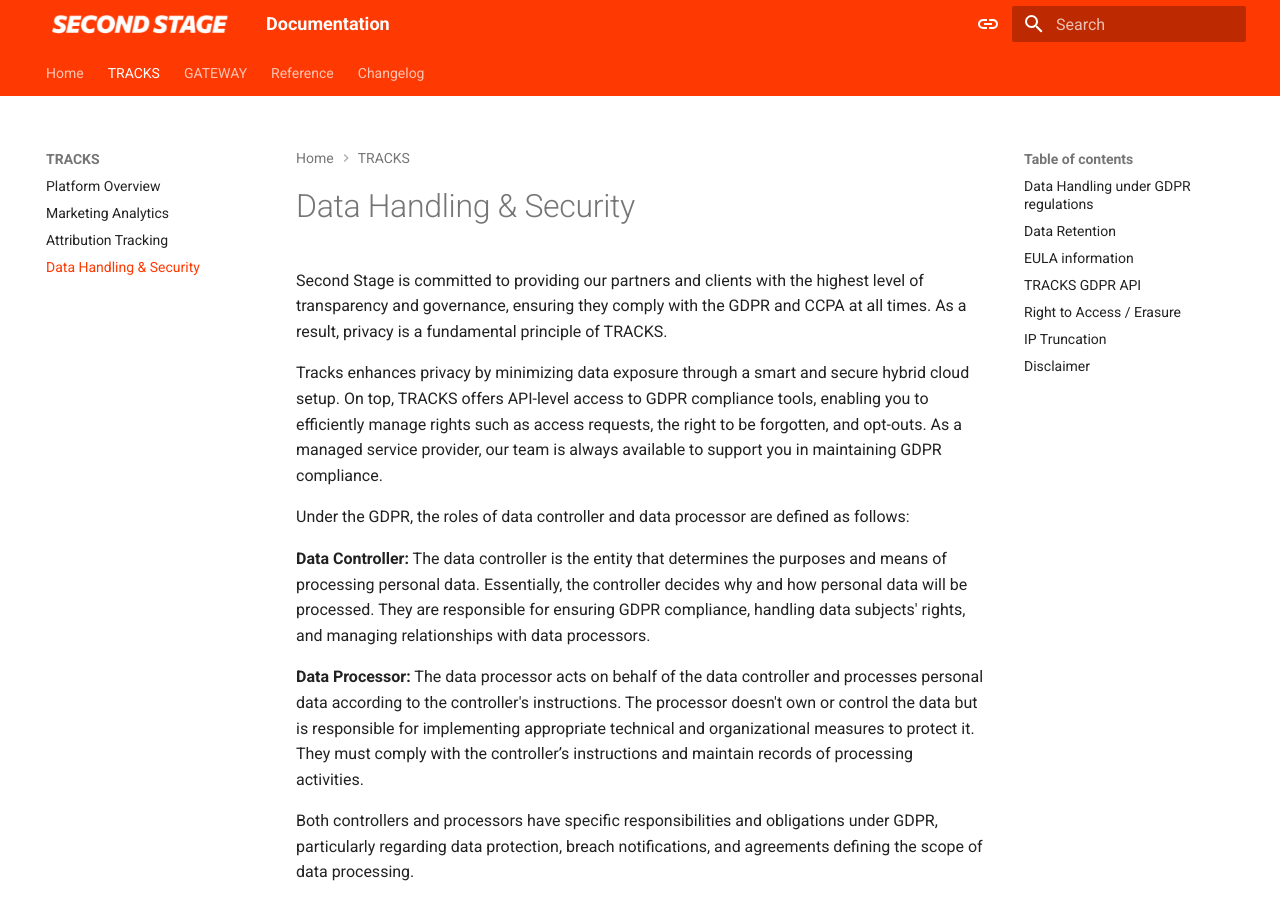
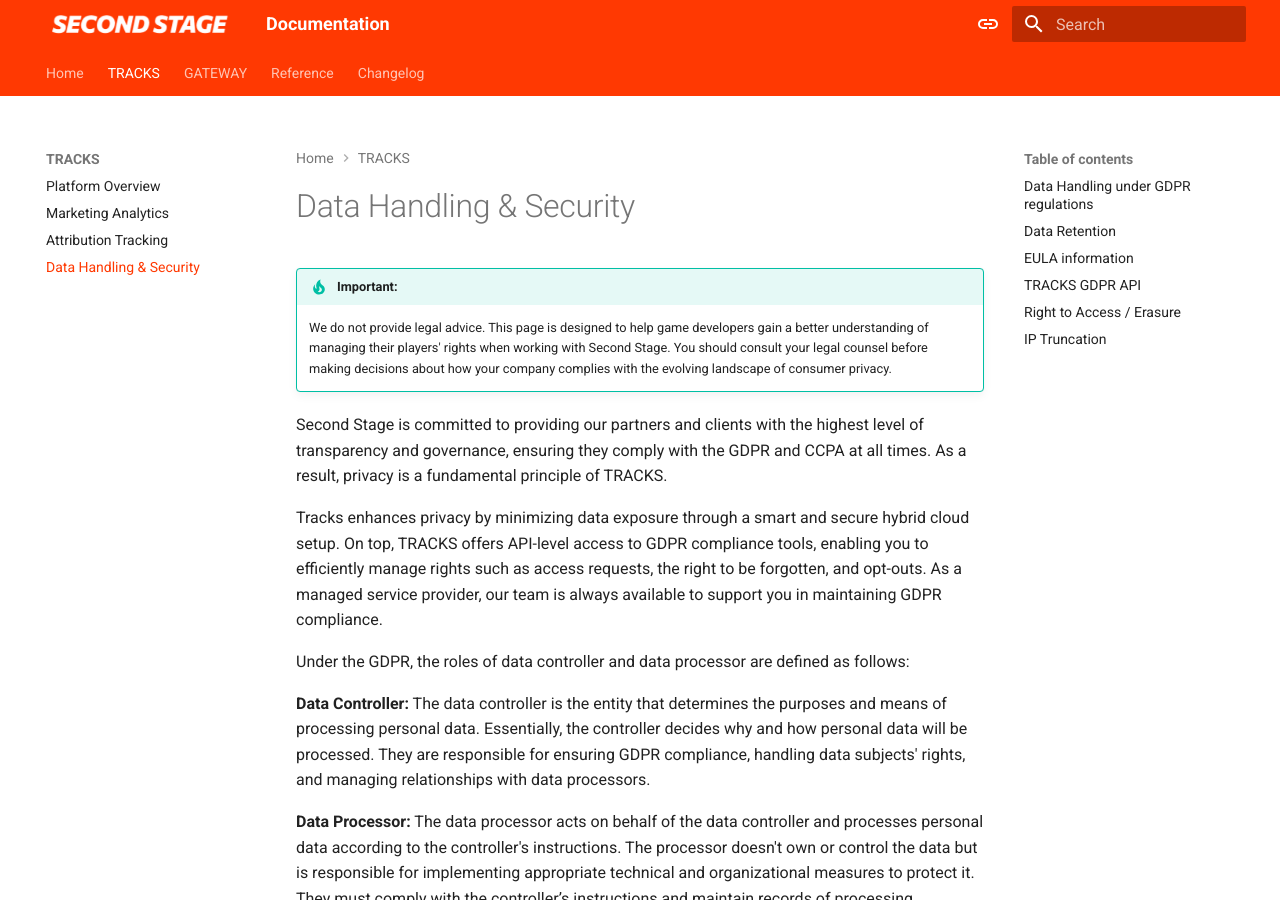
Before and after one commit to secondstage-io/tracks-documentation, an MkDocs documentation site: the page built from docs/tracks/data-security.md, in a window 1280 px wide and 900 px high. Built offline with MkDocs 1.6.1 and Material for MkDocs 9.7.7, drawn with Linux system fonts in a browser that asks for light colours; some of the changed text lies outside the part shown.

Commit message:
Update data-security.md
note to legal advice

```diff
--- a/docs/tracks/data-security.md
+++ b/docs/tracks/data-security.md
@@ -1,4 +1,8 @@
 # Data Handling & Security
+
+!!! tip "Important:"
+
+    We do not provide legal advice. This page is designed to help game developers gain a better understanding of managing their players' rights when working with Second Stage. You should consult your legal counsel before making decisions about how your company complies with the evolving landscape of consumer privacy.
 
 Second Stage is committed to providing our partners and clients with the highest level of transparency and governance, ensuring they comply with the GDPR and CCPA at all times. As a result, privacy is a fundamental principle of TRACKS.
 
@@ -74,7 +78,3 @@
 ## IP Truncation
 
 We do not offer IP truncation, as it can result in inaccurate or poor data for Measured Attribution Tracking. In this case, we recommend using a Modeled Attribution Tracking solution instead.
-
-## Disclaimer
-
-We do not provide legal advice. This page is designed to help game developers gain a better understanding of managing their players' rights when working with Second Stage. You should consult your legal counsel before making decisions about how your company complies with the evolving landscape of consumer privacy.
```
